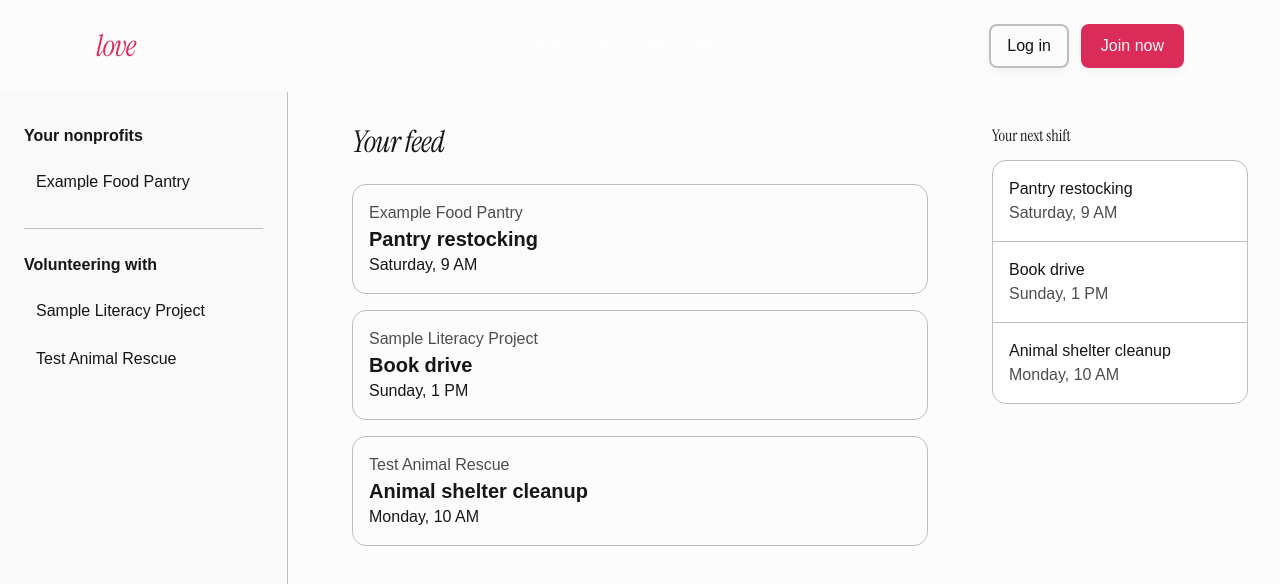
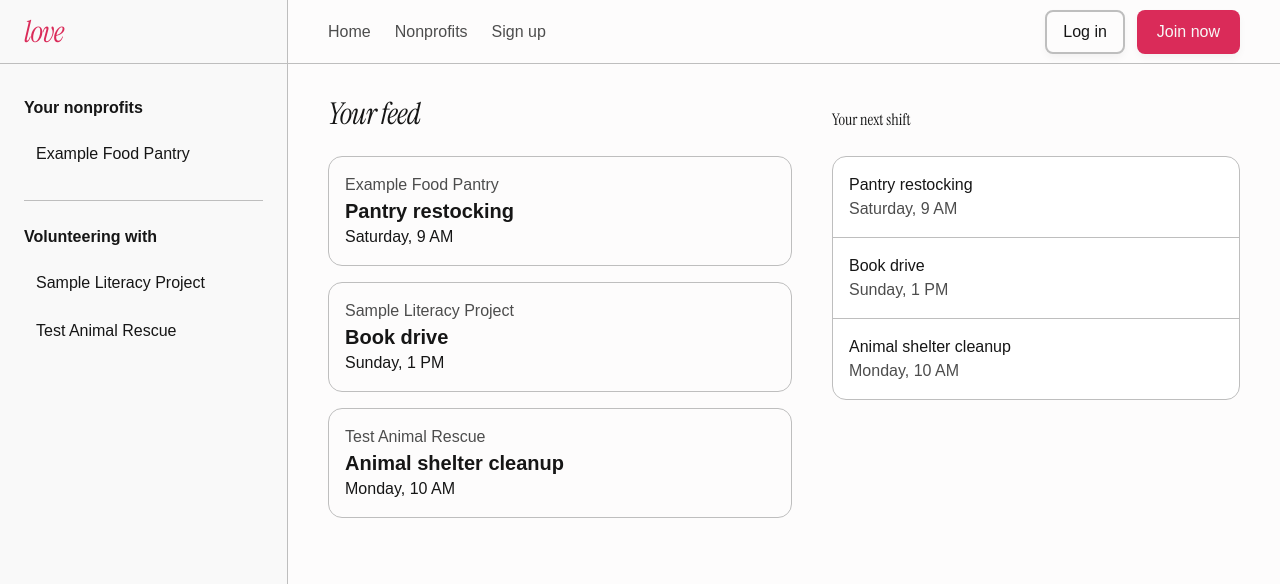
Before and after one commit to Library-of-Volunteer-Experiences/love-mvp, a Next.js app in the folder apps/web/: page /homepage in a window 1280 px wide. Shown: the top 584 px of the page. Built offline with nearby package versions, Linux system fonts and the light colour scheme; a web font is replaced by a local one.

Commit message:
Signed-in homepage column correction

```diff
--- a/apps/web/src/app/homepage/page.tsx
+++ b/apps/web/src/app/homepage/page.tsx
@@ -2,7 +2,8 @@ import type { Metadata } from 'next';
 import { NonprofitSidebar, type NonprofitLink } from '@/components/feed/nonprofit-sidebar';
 import { FeedList, type FeedEvent } from '@/components/feed/feed-list';
 import { FeedRail } from '@/components/feed/feed-rail';
-import AppNavbar from '@/components/global/app-navbar';
+import { AppNavbar } from '@/components/global/app-navbar';
+import { HOME_GRID_COLUMNS } from '@/components/global/home-grid';
 
 // Fake FeedEvent data
 const feedEvents: FeedEvent[] = [
@@ -35,7 +36,7 @@ export default function HomepagePage() {
   return (
     <div>
       <AppNavbar />
-      <div className="grid min-h-[calc(100dvh-4rem)] grid-cols-1 lg:grid-cols-[18rem_minmax(0,1fr)] xl:grid-cols-[18rem_minmax(0,1fr)_18rem] xl:gap-x-10">
+      <div className={`grid min-h-[calc(100dvh-4rem)] grid-cols-1 ${HOME_GRID_COLUMNS}`}>
         {/* Left: full-height panel with a visible divider */}
         <nav
           aria-label="Your nonprofits"
@@ -47,8 +48,8 @@ export default function HomepagePage() {
         </nav>
 
         {/* Middle: the feed */}
-        <main id="main-content" className="lg-px-10 px-4 py-8 sm:px-6">
-          <div className="mx-auto w-full max-w-2xl">
+        <main id="main-content" className="px-4 py-8 sm:px-6 lg:px-10">
+          <div className="mx-auto w-full max-w-2xl xl:mx-0">
             <h1 className="mb-6 font-serif text-3xl tracking-tight italic">Your feed</h1>
             <FeedList events={feedEvents} />
           </div>
@@ -57,9 +58,9 @@ export default function HomepagePage() {
         {/* Right: no border, separated only by the gap */}
         <aside
           aria-label="Important events"
-          className="px-4 pb-8 sm:px-6 lg:col-start-2 lg:px-10 xl:col-start-auto xl:px-0 xl:py-8 xl:pr-8 xl:pl-0"
+          className="px-4 pb-8 sm:px-6 lg:col-start-2 lg:px-10 xl:col-start-auto xl:px-0 xl:py-8 xl:pr-10 xl:pl-0"
         >
-          <div className="mx auto w-full max-w-2xl xl:max-w-none">
+          <div className="mx-auto w-full max-w-2xl xl:max-w-none">
             <FeedRail events={feedEvents} />
           </div>
         </aside>
--- a/apps/web/src/components/feed/feed-rail.tsx
+++ b/apps/web/src/components/feed/feed-rail.tsx
@@ -3,7 +3,9 @@ import type { FeedEvent } from './feed-list';
 export function FeedRail({ events }: { events: FeedEvent[] }) {
   return (
     <section>
-      <h2 className="mb-3 font-serif text-base">Your next shift</h2>
+      <h2 className="mb-3 font-serif text-base xl:mb-6 xl:flex xl:h-9 xl:items-end">
+        Your next shift
+      </h2>
       <ul className="divide-y divide-border rounded-xl border border-border bg-card">
         {events.map((event) => (
           <li key={event.id} className="p-4">
--- a/apps/web/src/components/global/app-navbar.tsx
+++ b/apps/web/src/components/global/app-navbar.tsx
@@ -1,38 +1,47 @@
 import Link from 'next/link';
 import { APP_NAME } from '@love/shared';
 import { Button } from '@/components/ui/button';
+import { HOME_GRID_COLUMNS } from '@/components/global/home-grid';
 
-export default function AppNavbar() {
+export function AppNavbar() {
   return (
-    <div className="relative w-full px-4 py-6">
-      <div className="mx-auto flex max-w-6xl items-center justify-between sm:px-6 lg:px-8">
+    <header
+      className={`flex h-16 items-center justify-between border-b border-border px-4 sm:px-6 lg:grid lg:px-0 ${HOME_GRID_COLUMNS}`}
+    >
+      {/* Column 1: lines up with the "Your nonprofits" sidebar */}
+      <div className="flex h-full items-center lg:border-r lg:border-border lg:bg-muted/40 lg:px-6">
         <Link href="/homepage" className="font-serif text-3xl tracking-tight text-primary italic">
           {APP_NAME}
         </Link>
-        <div className="flex items-center gap-3">
-          <Button variant="outline" size="sm" asChild>
-            <Link href="/log_in">Log in</Link>
-          </Button>
-          <Button asChild>
-            <Link href="/sign_up">Join now</Link>
-          </Button>
-        </div>
       </div>
 
-      <nav
-        aria-label="Main navigation"
-        className="text-m absolute top-1/2 left-1/2 hidden -translate-x-1/2 -translate-y-1/2 items-center gap-6 font-medium text-white/80 md:flex"
-      >
-        <Link href="/homepage" className="hover:text-white/50">
-          Home
-        </Link>
-        <Link href="/nonprofits/habitat-for-humanity" className="hover:text-white/50">
-          Nonprofits
-        </Link>
-        <Link href="/sign_up" className="hover:text-white/50">
-          Sign up
-        </Link>
-      </nav>
-    </div>
+      {/* Column 2: lines up with the feed */}
+      <div className="hidden md:block lg:col-start-2 lg:row-start-1 lg:px-10">
+        <nav
+          aria-label="Main navigation"
+          className="mx-auto flex w-full max-w-2xl items-center gap-6 font-medium text-muted-foreground xl:mx-0"
+        >
+          <Link href="/homepage" className="hover:text-foreground">
+            Home
+          </Link>
+          <Link href="/nonprofits/habitat-for-humanity" className="hover:text-foreground">
+            Nonprofits
+          </Link>
+          <Link href="/sign_up" className="hover:text-foreground">
+            Sign up
+          </Link>
+        </nav>
+      </div>
+
+      {/* Column 3: lines up with the rail on xl; shares the feed column on lg */}
+      <div className="flex items-center gap-3 lg:col-start-2 lg:row-start-1 lg:justify-self-end lg:pr-10 xl:col-start-3 xl:justify-end xl:justify-self-stretch xl:pr-10">
+        <Button variant="outline" size="sm" asChild>
+          <Link href="/log_in">Log in</Link>
+        </Button>
+        <Button asChild>
+          <Link href="/sign_up">Join now</Link>
+        </Button>
+      </div>
+    </header>
   );
 }
--- /dev/null
+++ b/apps/web/src/components/global/home-grid.ts
@@ -0,0 +1,4 @@
+// Column template shared by the signed-in homepage and its navbar, so the
+// navbar's sections line up with the sidebar, feed, and rail below it.
+export const HOME_GRID_COLUMNS =
+  'lg:grid-cols-[18rem_minmax(0,1fr)] xl:grid-cols-[18rem_minmax(0,1fr)_28rem] 2xl:grid-cols-[18rem_minmax(0,1fr)_32rem]';
```
